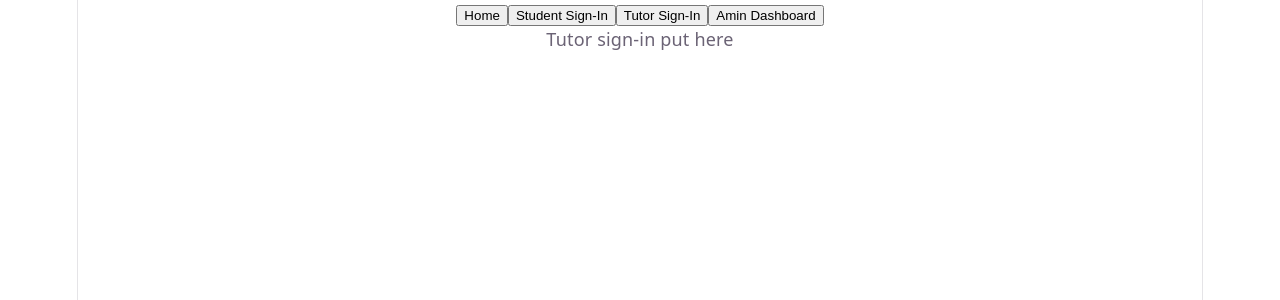
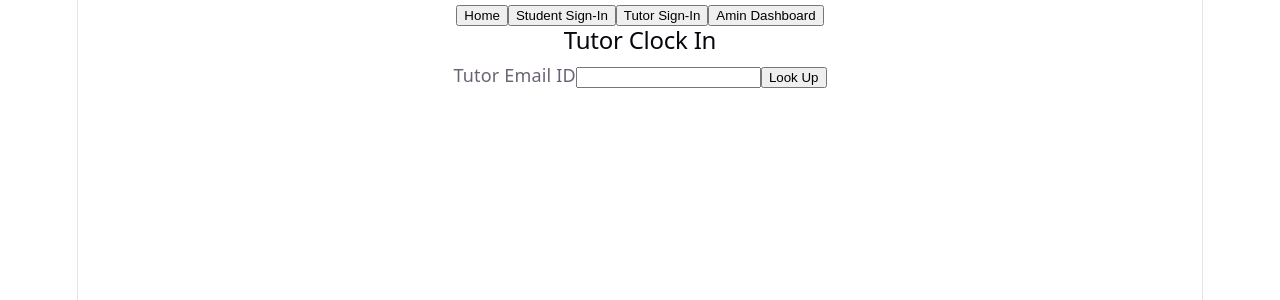
Before and after one commit to hurbgh/-CS499-MathTutorLabManager, a React (Vite) app in the folder mathtutorlabmanager/: page / in a window 1280 px wide. Both pictures are taken after a click on the button "Tutor Sign-In". Shown: the top 300 px of the page. Built offline with nearby package versions, Linux system fonts and the light colour scheme.

Commit message:
Tutor clock-in working

```diff
--- a/mathtutorlabmanager/src/App.jsx
+++ b/mathtutorlabmanager/src/App.jsx
@@ -4,11 +4,15 @@ import Home from "./components/Home";
 import "./App.css"
 import StudentSignIn from "./components/StudentSignIn";
 import { sessionAttendance } from "./data/mockData";
+import TutorSignIn from "./components/TutorSignIn";
 
 export default function App(){
+    const [tutorSessions,setTutorSessions]=useState([]);
     const [view,setView]=useState("home");
     const [records,setRecords]=useState(sessionAttendance);
-
+    function handleClockIn(record){
+        setTutorSessions([...tutorSessions,record])
+    }
     function handleSignIn(record){
         setRecords([...records,record]);
     }
@@ -17,8 +21,8 @@ export default function App(){
             <Navbar currentView={view} onSelect={setView}/>
             {view === "home"&&<Home/>}
             {view === "student"&&<StudentSignIn onSignIn={handleSignIn}/>}
-            {view === "tutor"&&<p>Tutor sign-in put here</p>}
-            {view === "admin"&&<p>Admn dashboard - {records.length} records on file</p>}
+            {view === "tutor"&&<TutorSignIn onClockIn={handleClockIn}/>}
+            {view === "admin"&&<p>Admn dashboard - {records.length} records on file and {tutorSessions.length} tutor sessions.</p>}
         </div>
     )
 }
--- /dev/null
+++ b/mathtutorlabmanager/src/components/TutorSignIn.jsx
@@ -0,0 +1,57 @@
+import { useState } from "react";
+import {tutors} from "../data/mockData";
+
+export default function TutorSignIn({onClockIn}){
+    const [enteredId,setEnteredId]=useState("");
+    const [matchedTutor,setMatchedTutor]=useState(null);
+    const [errorMsg,setErrorMsg]=useState("");
+
+    function handleLookup(e){
+        e.preventDefault();
+        const match = tutors.find(
+                    (t) => t.email_id === enteredId
+                );//AI disclosure. I needed help from AI for the logic and making sure this works properly, also
+                //because the bugs are way worse, I made several typos that led to this code rendiring but not working, I needed
+                //its help to find hidden typos that secretly broke this
+                if (match) {
+                    setMatchedTutor(match);
+                    setErrorMsg("");
+                } else {
+                    setMatchedTutor(null);
+                    setErrorMsg("No tutor found with that ID. Please check for typos.");
+
+                }
+    }
+    function handleClockIn(){
+        onClockIn({
+            date: new Date().toISOString().slice(0, 10),
+            tutor_email_id: matchedTutor.email_id,
+            arrival: new Date().toLocaleTimeString()
+            //I got help from AI to make the date sign in part, i did not know i can get date using those built in functions
+        });
+        setEnteredId("");
+        setMatchedTutor(null);
+    }
+    return(
+                <div className="tutorclockin">
+                    <h2>Tutor Clock In</h2>
+                    {!matchedTutor && (
+                        <form onSubmit={handleLookup}>
+                            <label>Tutor Email ID</label>
+                            <input value={enteredId} onChange={(e) =>
+                                setEnteredId(e.target.value)} required />
+
+                            <button type="submit">Look Up</button>
+                            {errorMsg && <p className="error">{errorMsg}</p>}
+                        </form>
+                    )}
+                    {matchedTutor && (
+                        <div>
+                            <p>Welcome, {matchedTutor.full_name}! </p>
+                            <button onClick={handleClockIn}>Clock In</button>
+                        </div>
+                    )}
+
+                </div>
+    )
+}
```
